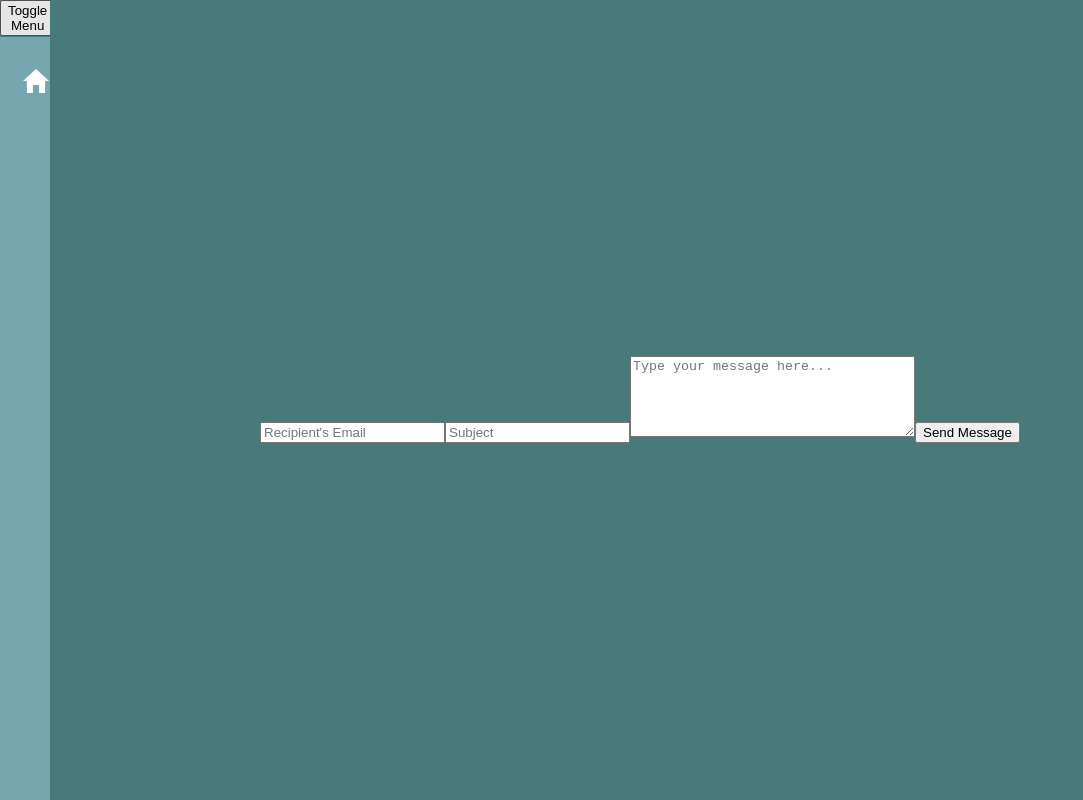
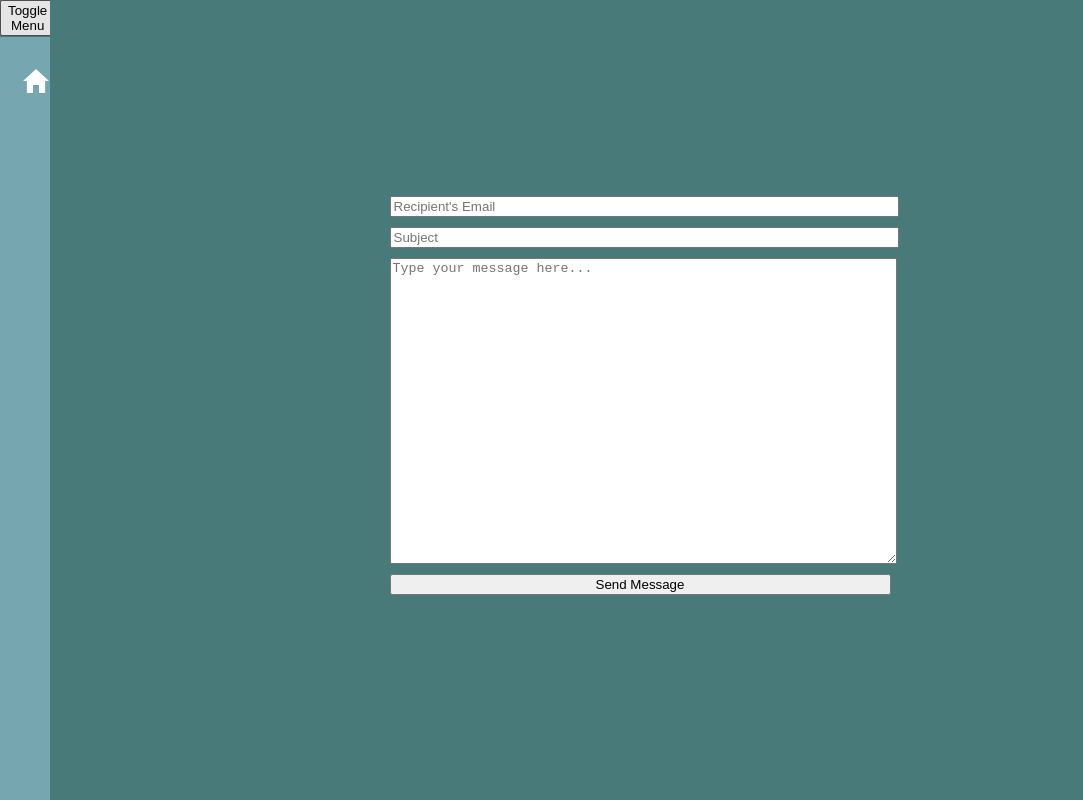
Before and after one commit to ssloth1/palaver-strings-capstone, a React (Create React App) app in the folder frontend/: page /write-message in a window 1280 px wide. Shown: the whole page, without its empty margins (0-1083 px from the left). Built offline with nearby package versions, Linux system fonts and the light colour scheme.

Commit message:
create message polishes

```diff
--- a/frontend/src/components/admin-instructor-components/CreateMessage.js
+++ b/frontend/src/components/admin-instructor-components/CreateMessage.js
@@ -1,8 +1,11 @@
 import React, { useContext, useState } from "react";
 import { AuthContext } from '../../contexts/AuthContext';
 import axios from 'axios';
+import styles from './styles/CreateMessage.module.css';
 
 function WriteMessage() {
+
+    console.log("WriteMessage");
 
     const [statusMessage, setStatusMessage] = useState(""); // Just displays the submission status to the user.
 
@@ -64,7 +67,7 @@ function WriteMessage() {
     };
 
     return (
-        <div>
+        <div className={styles.createMessage}>
             <form onSubmit={onSubmit}>
 
                 {/*Text input for recipient email*/}
@@ -74,7 +77,7 @@ function WriteMessage() {
                 <input type='text' name='subjectLine' value={formData.subjectLine} onChange={handleChange} placeholder="Subject" />
 
                 {/*Textarea input for message text */}
-                <textarea name="messageText" rows="5" cols="33" value={formData.messageText} onChange={handleChange} placeholder="Type your message here..." required />
+                <textarea name="messageText" rows="20" cols="60" value={formData.messageText} onChange={handleChange} placeholder="Type your message here..." required />
 
                 {/*Submit Button*/}
                 <button type="submit">Send Message</button>
--- /dev/null
+++ b/frontend/src/components/admin-instructor-components/styles/CreateMessage.module.css
@@ -0,0 +1,15 @@
+
+.createMessage {
+    display: flex;
+    flex-direction: column;
+    align-items: center;
+    justify-content: center;
+}
+
+.createMessage input,
+.createMessage button,
+.createMessage textarea {
+    display: block; /* This will ensure each element takes up the full width of its container */
+    width: 100%; /* This makes each element stretch to the full container width */
+    margin-bottom: 10px; /* Adds some space between each field */
+}
```
